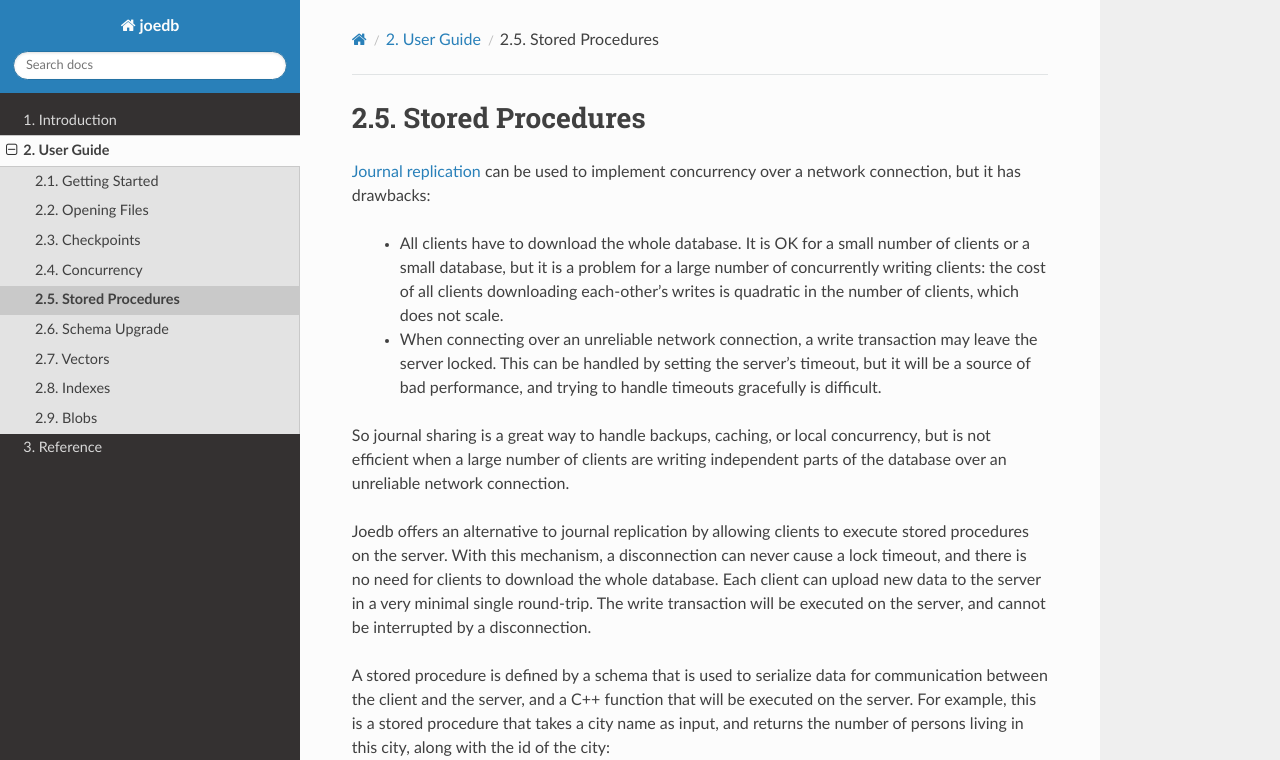
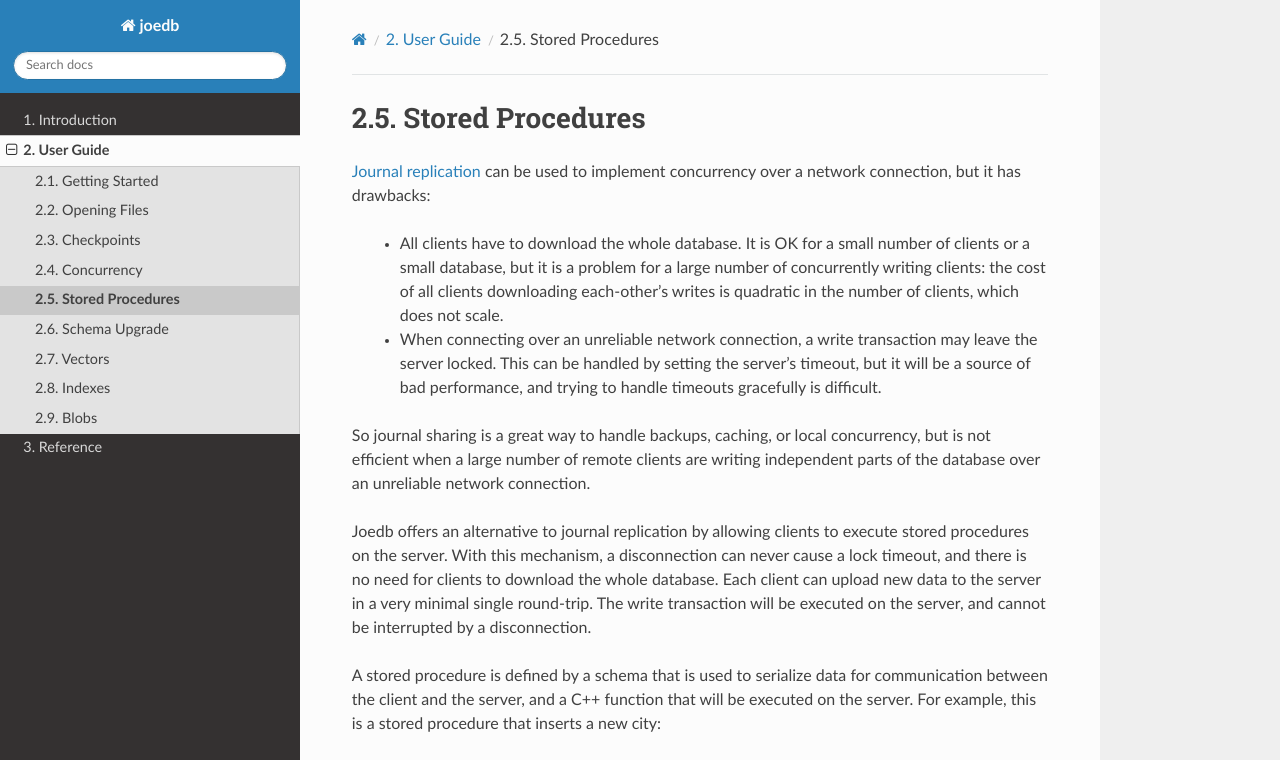
Before and after one commit to Remi-Coulom/joedb, a Sphinx documentation site: the page built from doc/source/stored_procedures.rst, in a window 1280 px wide and 1321 px high. Shown: the top 760 px of the window. Built offline with Sphinx 7.4.7 and the Read the Docs theme 3.1.0, drawn with Linux system fonts in a browser that asks for light colours; formulas are drawn with MathJax 3; grey boxes are pictures that could not be loaded.

```diff
--- a/doc/source/links.rst
+++ b/doc/source/links.rst
@@ -71,6 +71,12 @@ File Locking, atomicity, durability:
 - https://danluu.com/deconstruct-files/
 - https://danluu.com/file-consistency/
 
+Authentication and Encryption of Network Communications:
+
+- https://www.wolfssl.com/tls-vs-ssh-when-to-use-which/
+- https://goteleport.com/blog/improving-ssh-speeds/
+- https://think-async.com/Asio/asio-1.30.2/doc/asio/overview/ssl.html
+
 Crash resistance:
 
 .. [Rosenblum-1991] `The Design and Implementation of a Log-Structured File System <https://people.eecs.berkeley.edu/~brewer/cs262/LFS.pdf>`_
--- a/doc/source/stored_procedures.rst
+++ b/doc/source/stored_procedures.rst
@@ -17,8 +17,9 @@ over a network connection, but it has drawbacks:
    timeouts gracefully is difficult.
 
 So journal sharing is a great way to handle backups, caching, or local
-concurrency, but is not efficient when a large number of clients are writing
-independent parts of the database over an unreliable network connection.
+concurrency, but is not efficient when a large number of remote clients are
+writing independent parts of the database over an unreliable network
+connection.
 
 Joedb offers an alternative to journal replication by allowing clients to
 execute stored procedures on the server. With this mechanism, a disconnection
@@ -29,18 +30,17 @@ server, and cannot be interrupted by a disconnection.
 
 A stored procedure is defined by a schema that is used to serialize data for
 communication between the client and the server, and a C++ function that will
-be executed on the server. For example, this is a stored procedure that takes a
-city name as input, and returns the number of persons living in this city,
-along with the id of the city:
+be executed on the server. For example, this is a stored procedure that inserts
+a new city:
 
-.. literalinclude:: ./tutorial/src/tutorial.procedures/get_population.joedbi
+.. literalinclude:: ./tutorial/src/tutorial.procedures/city.joedbi
    :language: joedbi
    :caption:
 
-.. literalinclude:: ./tutorial/src/tutorial.procedures/get_population.joedbc
+.. literalinclude:: ./tutorial/src/tutorial.procedures/city.joedbc
    :language: joedbc
    :caption:
 
-.. literalinclude:: ./tutorial/src/tutorial.procedures/get_population.cpp
+.. literalinclude:: ./tutorial/src/tutorial.procedures/Insert_City.h
    :language: c++
    :caption:
```
Also changed, not shown: doc/source/network_protocol.rst (+20 -16 lines), doc/source/todo.rst (+6 -2 lines), 9 other files.
